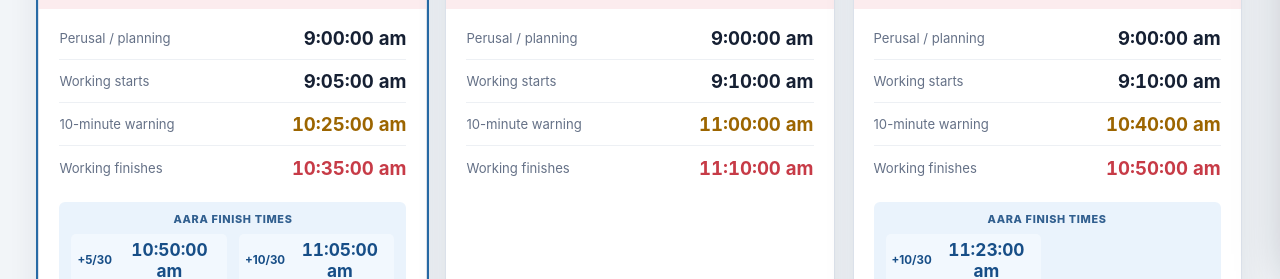
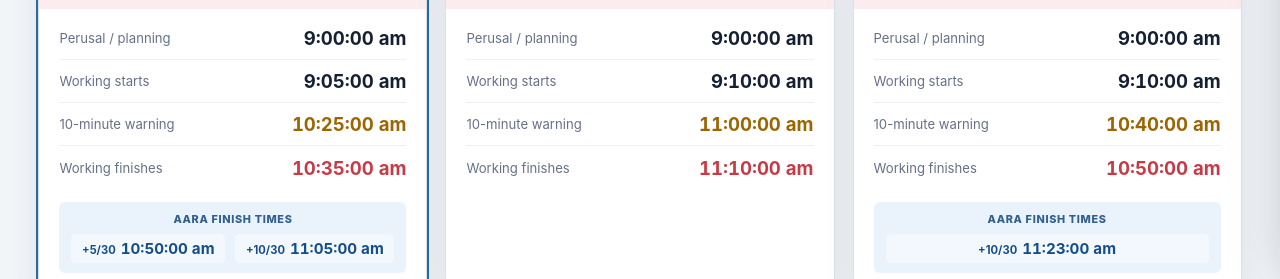
Before and after one commit to janderson-max/Exam-Timer-custom-and-QCAA, a website: page index.html in a window 1280 px wide. Shown: the part 521-800 px from the top of the page. Drawn offline with Linux system fonts and the light colour scheme.

Commit message:
Update styles.css

```diff
--- a/styles.css
+++ b/styles.css
@@ -139,11 +139,11 @@ main { padding: 24px clamp(18px, 3vw, 48px) 36px; }
 .timeline-row strong { font-size: clamp(1.08rem, 1.45vw, 1.45rem); font-variant-numeric: tabular-nums; white-space: nowrap; }
 .timeline-row.warning strong { color: #9c6500; }
 .timeline-row.finish strong { color: var(--red); }
-.aara { margin: 0 20px 18px; padding: 10px 12px; display: grid; grid-template-columns: repeat(auto-fit, minmax(120px, 1fr)); gap: 8px 12px; border-radius: 6px; background: var(--blue-soft); color: #174e87; font-size: .8rem; text-align: center; }
-.aara-title { grid-column: 1 / -1; color: #315f8f; font-size: .68rem; font-weight: 800; letter-spacing: .06em; text-transform: uppercase; }
-.aara-time { display: flex; align-items: center; justify-content: center; gap: 6px; padding: 5px 6px; border-radius: 5px; background: rgba(255,255,255,.38); }
-.aara-time b { font-size: .72rem; }
-.aara strong { font-size: 1.08rem; font-variant-numeric: tabular-nums; }
+.aara { margin: 0 20px 18px; padding: 10px 12px; display: flex; flex-wrap: wrap; justify-content: center; gap: 8px 10px; border-radius: 6px; background: var(--blue-soft); color: #174e87; font-size: .8rem; text-align: center; }
+.aara-title { width: 100%; color: #315f8f; font-size: .68rem; font-weight: 800; letter-spacing: .06em; text-transform: uppercase; }
+.aara-time { flex: 1 1 auto; display: flex; align-items: baseline; justify-content: center; gap: 5px; padding: 5px 8px; border-radius: 5px; background: rgba(255,255,255,.38); white-space: nowrap; }
+.aara-time b { flex: none; font-size: .7rem; }
+.aara strong { font-size: clamp(.95rem, 1.1vw, 1.12rem); font-variant-numeric: tabular-nums; white-space: nowrap; }
 
 .notice-bar { margin-top: 18px; padding: 15px 18px; display: flex; align-items: center; gap: 13px; border-radius: 8px; background: var(--navy-2); color: white; }
 .notice-bar p { margin: 0; font-size: .86rem; }
```
